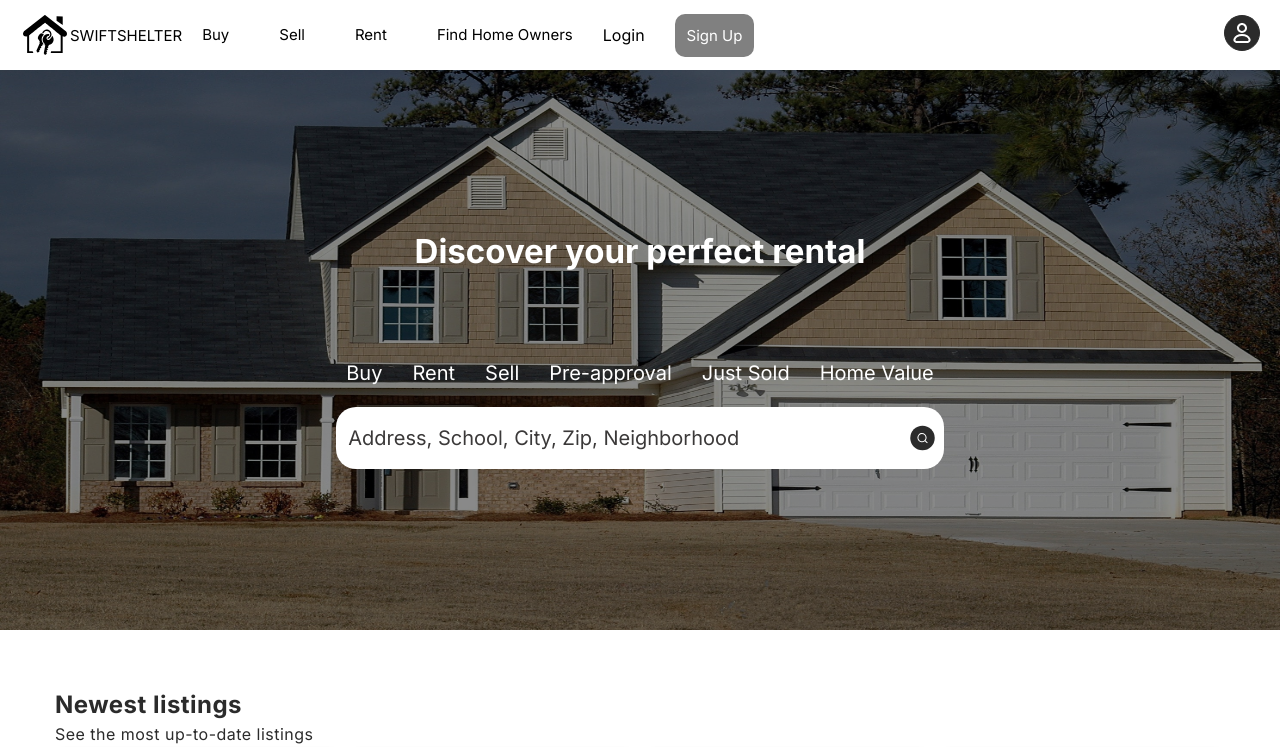
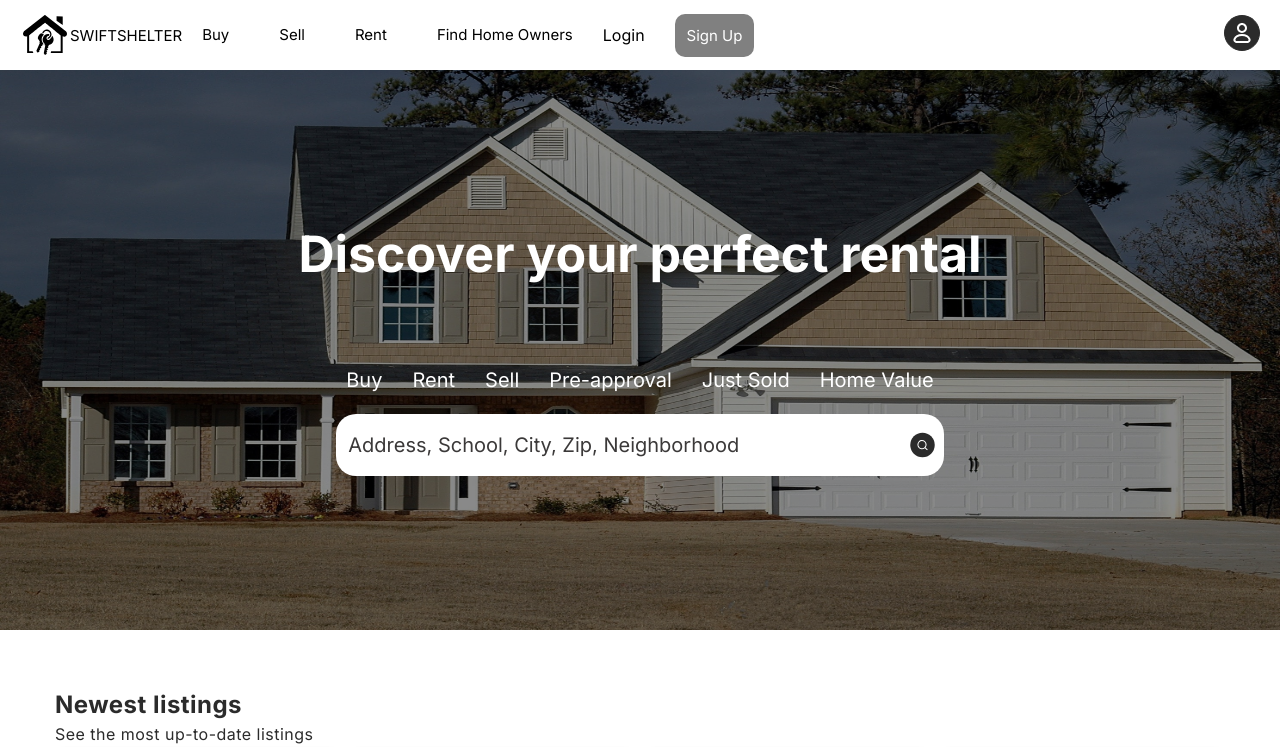
Before and after one commit to swiftshelter/swiftshelter-frontend, a React (Vite) app: page / in a window 1280 px wide. Shown: the top 747 px of the page. Built offline with nearby package versions, Linux system fonts and the light colour scheme; grey boxes are pictures that could not be loaded.

Commit message:
Added additional CSS rules to the Login button in the nav bar section

```diff
--- a/src/components/Hero/hero.jsx
+++ b/src/components/Hero/hero.jsx
@@ -13,7 +13,7 @@ const Hero = () => {
 
   return (
     <section className="hero">
-      <h1 className="hero__header">Discover your perfect rental</h1>
+      <h1 className="hero__header-text">Discover your perfect rental</h1>
       <div>
         {/* Render the list items conditionally */}
         {listItems.length > 0 && (
--- a/src/components/Hero/hero.scss
+++ b/src/components/Hero/hero.scss
@@ -17,9 +17,8 @@
   font-family: "Inter", sans-serif;
 }
 
-.hero__header {
-  // font-size: var(--font-medium);
-  font-size: 3.3rem;
+.hero__header-text {
+  font-size: var(--font-large);
   text-align: center;
 }
 .hero__list {
--- a/src/components/Nav/nav.jsx
+++ b/src/components/Nav/nav.jsx
@@ -1,6 +1,6 @@
 // import images
 import { useState } from "react";
-import keyIcon from "../../assets/images/1-nav/house-key-icon.svg";
+import brandIcon from "../../assets/images/1-nav/house-key-icon.svg";
 import userAvatar from "../../assets/images/1-nav/user-avatar.svg";
 import "./nav.scss";
 import { Link } from "react-router-dom";
@@ -22,7 +22,7 @@ const Nav = ({ handleVisiblity }) => {
             <a href="">{listitem}</a>
           </li>
         ))}
-        <button onClick={handleVisiblity} className=" login">
+        <button onClick={handleVisiblity} className="login-button">
           Login
         </button>
         <button onClick={handleVisiblity} className=" signup-button">
@@ -34,14 +34,14 @@ const Nav = ({ handleVisiblity }) => {
 
   return (
     <nav className="nav">
-      {/* the nav-toggler icon should change based on the state */}
+      {/* the nav-toggler icon should change based on `isVisible` state variable */}
       <span onClick={handleNavVisiblity} className="nav__toggle-icon">
         {isVisible ? <>&times;</> : <>&equiv;</>}
       </span>
 
       <Link to="/">
         <figure className="brand-image-container">
-          <img className="brand-image" src={keyIcon} alt="" />
+          <img className="brand-image" src={brandIcon} alt="" />
           <span className="brand-name">swiftshelter</span>
         </figure>
       </Link>
--- a/src/components/Nav/nav.scss
+++ b/src/components/Nav/nav.scss
@@ -31,10 +31,9 @@
   margin: 1rem 2rem;
   transition: var(--transition);
   &:hover {
-    border-bottom: 1px solid rgb(59, 57, 57);
+    border-bottom: 1px solid black;
     cursor: pointer;
-    color: rgb(var(--light-grey));
-    //padding-inline-start: 1rem;
+    opacity: 0.7;
   }
 }
 
@@ -62,13 +61,19 @@
   top: 7rem;
   max-height: 100vh;
 }
-.login {
+.login-button {
   outline: none;
   border: none;
   background: none;
   font-size: 1.6rem;
   cursor: pointer;
+  transition: var(--transition);
+
+  &:hover {
+    opacity: 0.7;
+  }
 }
+
 .signup-button {
   border-color: transparent;
   background: grey;
@@ -80,9 +85,10 @@
   transition: var(--transition);
   cursor: pointer;
   padding-inline-start: 1rem;
-}
-.signup-button:hover {
-  background: rgb(var(--light-grey));
+
+  &:hover {
+    background: rgb(var(--light-grey));
+  }
 }
 
 .brand-image-container {
```
